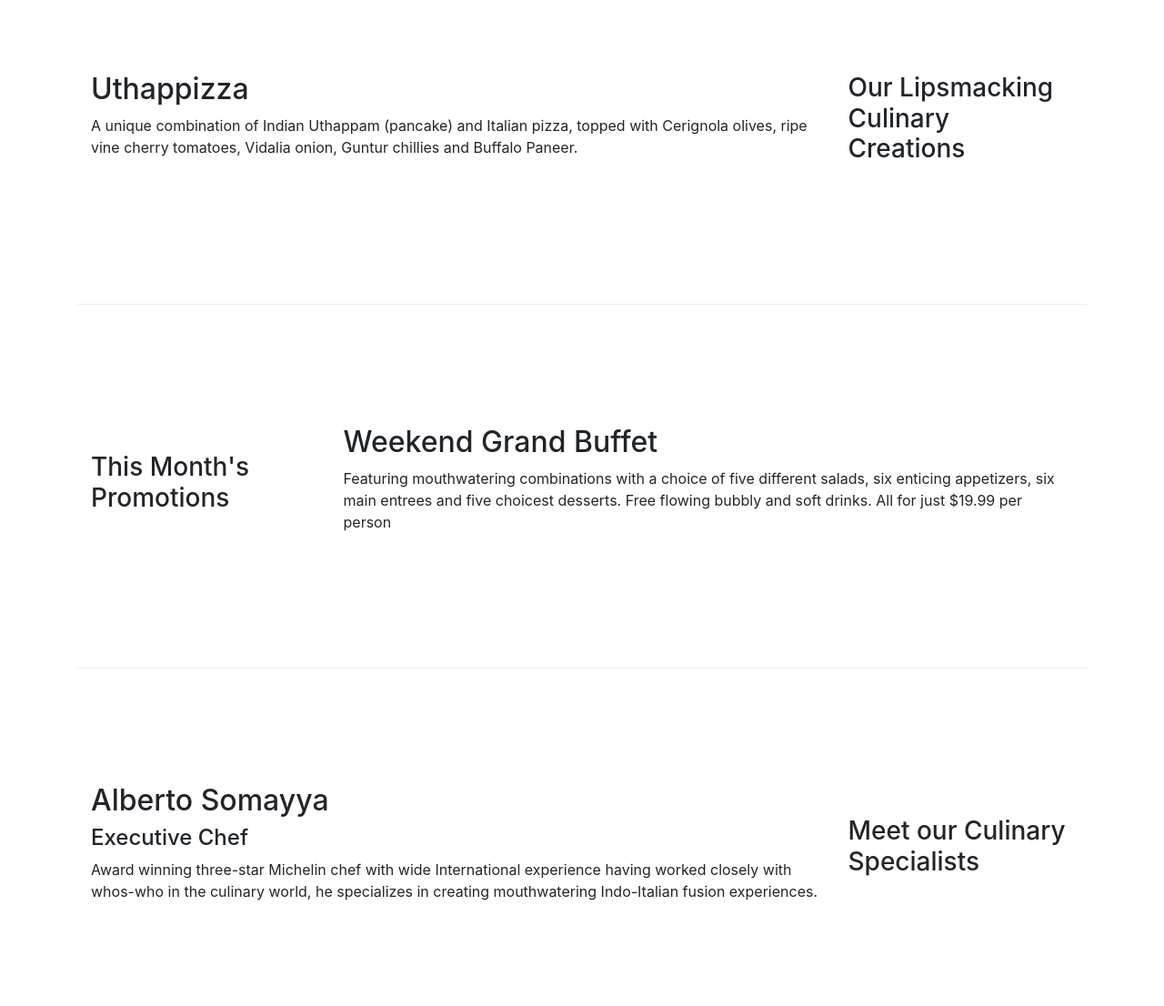
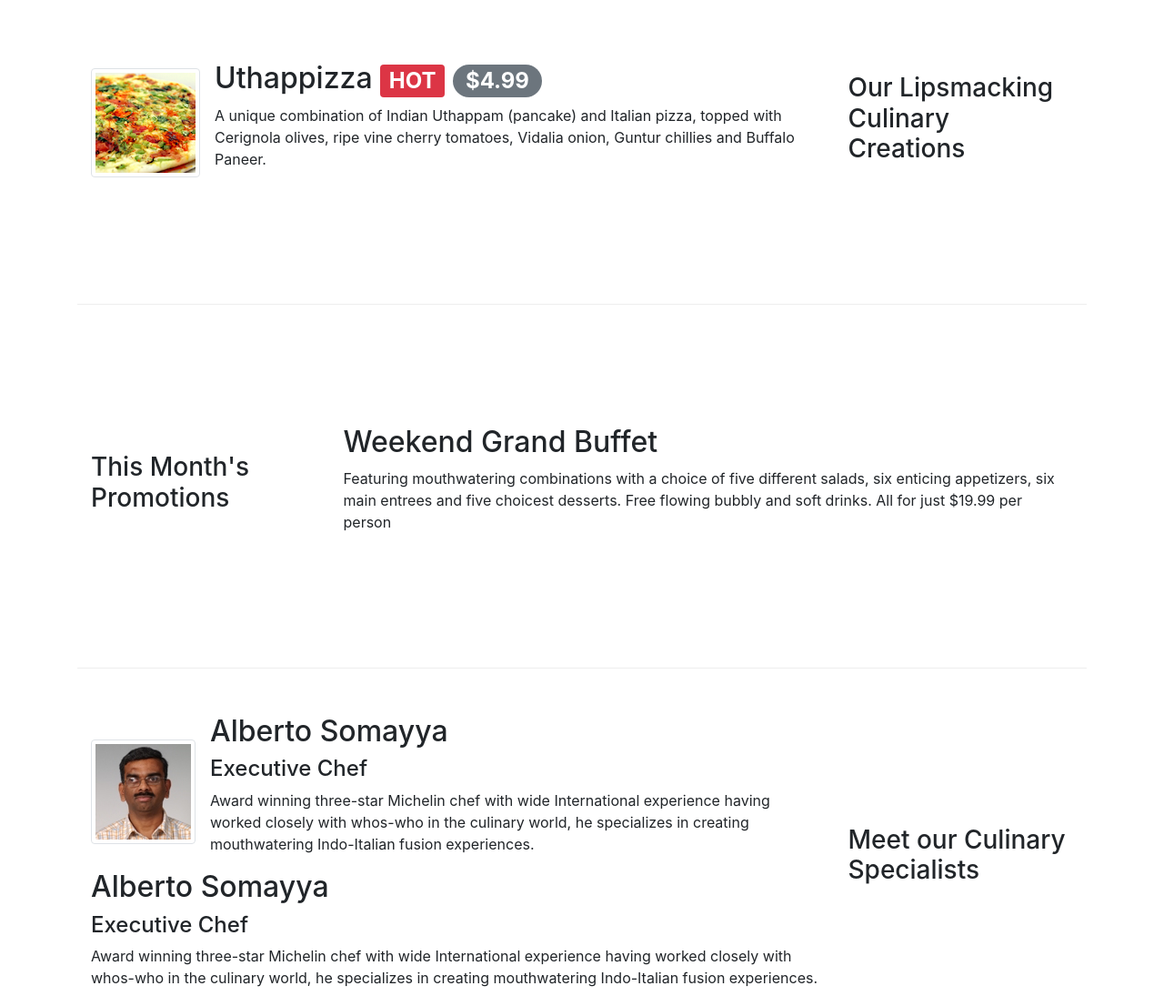
Before and after one commit to rmcc0724/lesson1a, a website: page index.html in a window 1280 px wide. Shown: the part 440-1546 px from the top of the page at 91% size. Drawn offline with nearby package versions, Linux system fonts and the light colour scheme.

```diff
--- a/index.html
+++ b/index.html
@@ -12,10 +12,8 @@
     <link rel="stylesheet" href="node_modules/font-awesome/css/font-awesome.min.css">
     <link rel="stylesheet" href="node_modules/bootstrap-social/bootstrap-social.css">
     <link rel="stylesheet" href="css/styles.css">
-
     <title>Ristorante Con Fusion</title>
 </head>
-
 <body>
 <nav class="navbar navbar-dark navbar-expand-sm fixed-top">
     <div class="container">
@@ -46,7 +44,6 @@
             </div>
         </div>
     </header>
-
     <div class="container">
                 <div class="row">
             <ol class="col-12 breadcrumb">
@@ -59,12 +56,19 @@
                 <h3>Our Lipsmacking Culinary Creations</h3>
             </div>
             <div class="col col-sm order-sm-first col-md">
-                <h2>Uthappizza</h2>
-                <p>A unique combination of Indian Uthappam (pancake) and Italian pizza, topped with Cerignola olives, ripe vine cherry tomatoes, Vidalia onion, Guntur chillies and Buffalo Paneer.</p>
+                        <div class="media">
+                    <img class="d-flex mr-3 img-thumbnail align-self-center"
+                            src="img/uthappizza.png" alt="Uthappizza">
+                    <div class="media-body">
+                        <h2 class="mt-0">Uthappizza <span class="badge badge-danger">HOT </span> <span class="badge badge-pill badge-secondary">$4.99 </span></h2>
+                        <p class="d-none d-sm-block">A unique combination of Indian Uthappam (pancake) and
+                            Italian pizza, topped with Cerignola olives, ripe vine
+                            cherry tomatoes, Vidalia onion, Guntur chillies and
+                            Buffalo Paneer.</p>
+                    </div>
+                </div>
             </div>
         </div>
-
-
         <div class="row row-content align-items-center">
             <div class="col-12 col-sm-4 col-md-3">
                 <h3>This Month's Promotions</h3>
@@ -74,12 +78,25 @@
                 <p>Featuring mouthwatering combinations with a choice of five different salads, six enticing appetizers, six main entrees and five choicest desserts. Free flowing bubbly and soft drinks. All for just $19.99 per person </p>
             </div>
         </div>
-
         <div class="row row-content align-items-center">
             <div class="col-12 col-sm-4 order-sm-last col-md-3">
                 <h3>Meet our Culinary Specialists</h3>
             </div>
             <div class="col col-sm order-sm-first col-md">
+                                <div class="media">
+                    <img class="d-flex mr-3 img-thumbnail align-self-center"
+                            src="img/alberto.png" alt="Alberto Somayya">
+                    <div class="media-body">
+                        <h2 class="mt-0">Alberto Somayya</h2>
+                        <h4>Executive Chef</h4>
+                        <p class="d-none d-sm-block">Award winning three-star Michelin chef with wide
+                            International experience having worked closely with
+                            whos-who in the culinary world, he specializes in
+                            creating mouthwatering Indo-Italian fusion experiences.
+                            </p>
+                    </div>
+                </div>
+
                 <h2>Alberto Somayya</h2>
                 <h4>Executive Chef</h4>
                 <p>Award winning three-star Michelin chef with wide International experience having worked closely with whos-who in the culinary world, he specializes in creating mouthwatering Indo-Italian fusion experiences. </p>
```
Also changed, not shown: aboutus.html (+18 -13 lines), contactus.html (+6 -4 lines).
